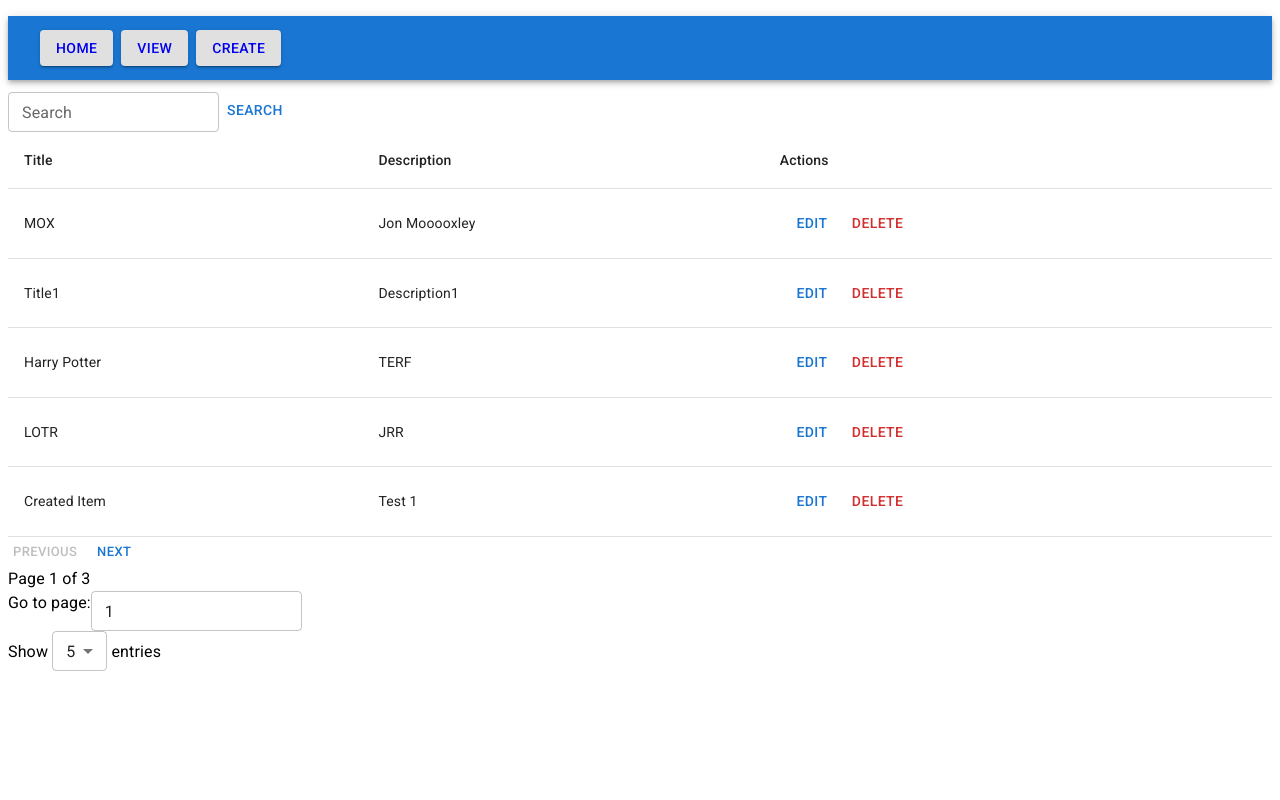
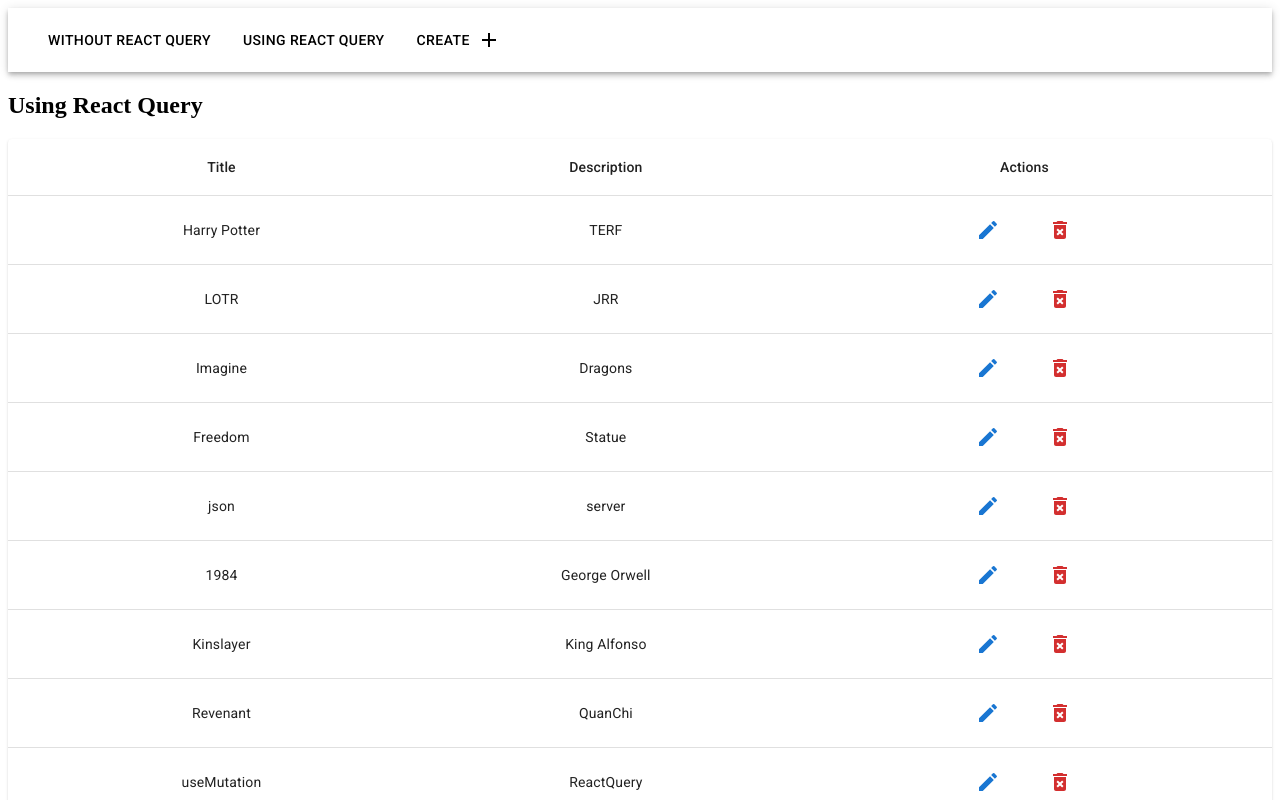
Before and after one commit to big-case/book-crud, a React (Create React App) app: page /view in a window 1280 px wide. Shown: the top 800 px of the page. Built offline with nearby package versions, Linux system fonts and the light colour scheme; data requests are answered from the project's data file.

Commit message:
react-query, separate component

```diff
--- a/db.json
+++ b/db.json
@@ -1,15 +1,5 @@
 {
   "books": [
-    {
-      "title": "MOX",
-      "description": "Jon Mooooxley",
-      "id": 18
-    },
-    {
-      "title": "Title1",
-      "description": "Description1",
-      "id": 19
-    },
     {
       "title": "Harry Potter",
       "description": "TERF",
@@ -21,39 +11,64 @@
       "id": 22
     },
     {
-      "title": "Created Item",
-      "description": "Test 1",
-      "id": 23
-    },
-    {
       "title": "Imagine",
       "description": "Dragons",
       "id": 24
     },
     {
-      "title": "Titles",
-      "description": "Descriptions",
+      "title": "Freedom",
+      "description": "Statue",
       "id": 25
     },
     {
-      "title": "New Titled",
-      "description": "New Description",
+      "title": "json",
+      "description": "server",
       "id": 26
     },
     {
-      "title": "1985",
+      "title": "1984",
       "description": "George Orwell",
       "id": 27
-    },
-    {
-      "title": "Samurai",
-      "description": "John Gleeway",
-      "id": 28
     },
     {
       "title": "Kinslayer",
       "description": "King Alfonso",
       "id": 29
+    },
+    {
+      "title": "Revenant",
+      "description": "QuanChi",
+      "id": 31
+    },
+    {
+      "title": "useMutation",
+      "description": "ReactQuery",
+      "id": 32
+    },
+    {
+      "title": "Monument Mythos",
+      "description": "Alex",
+      "id": 33
+    },
+    {
+      "title": "Disabled",
+      "description": "Button",
+      "id": 34
+    },
+    {
+      "title": "MOX",
+      "description": "Jon Moxley",
+      "id": 35
+    },
+    {
+      "title": "Disarm",
+      "description": "Her",
+      "id": 36
+    },
+    {
+      "title": "React",
+      "description": "Query",
+      "id": 37
     }
   ]
 }
--- a/package.json
+++ b/package.json
@@ -8,15 +8,13 @@
     "@fontsource/roboto": "^5.0.3",
     "@mui/icons-material": "^5.11.16",
     "@mui/material": "^5.13.5",
-    "@mui/x-data-grid": "^6.9.0",
-    "@mui/x-data-grid-generator": "^6.9.0",
     "@tanstack/react-query": "^4.29.25",
+    "@tanstack/react-query-devtools": "^4.29.25",
     "@tanstack/react-table": "^8.9.2",
     "@testing-library/jest-dom": "^5.16.5",
     "@testing-library/react": "^13.4.0",
     "@testing-library/user-event": "^13.5.0",
     "axios": "^1.4.0",
-    "material-react-table": "^1.14.0",
     "qs": "^6.11.2",
     "react": "^18.2.0",
     "react-dom": "^18.2.0",
@@ -27,6 +25,8 @@
   },
   "scripts": {
     "start": "react-scripts start",
+    "json-server": "json-server -w db.json -p 3003",
+    "dev": "concurrently \"npm start\" \"npm run json-server\"",
     "build": "react-scripts build",
     "test": "react-scripts test",
     "eject": "react-scripts eject"
--- a/src/App.js
+++ b/src/App.js
@@ -8,16 +8,18 @@ import '@fontsource/roboto/300.css';
 import '@fontsource/roboto/400.css';
 import '@fontsource/roboto/500.css';
 import '@fontsource/roboto/700.css';
-
+import RQView from './rqcomponents/RQView';
+import NavBar from './components/NavBar';
 
 function App() {
   return (
     <div>
       <div>
         <Router>
+          <NavBar/>
           <Routes>
             <Route path="/" element={<View />} />
-            <Route path="/view" element={<View />} />
+            <Route path="/view" element={<RQView />} />
             <Route path="/create" element={<Create />} />
             <Route path="/edit/:id" element={<Edit />} />
           </Routes>
--- a/src/components/CreatePage.jsx
+++ b/src/components/CreatePage.jsx
@@ -1,64 +1,50 @@
-import React from "react";
-import { Link, useNavigate } from "react-router-dom";
-import AppBar from '@mui/material/AppBar';
+import React, { useState } from "react";
+import { useNavigate } from "react-router-dom";
 import Button from '@mui/material/Button';
 import TextField from '@mui/material/TextField';
-import Toolbar from '@mui/material/Toolbar';
 import Typography from "@mui/material/Typography";
-import BookDataService from "../services/BookDataService";
+import { useQueryClient, useMutation } from "@tanstack/react-query";
+import { createData } from "../services/api";
 
 const Create = () => {
     const navigate = useNavigate();
-    const handleSubmit = async (e) => {
+    const queryClient = useQueryClient();
+    const [formData, setFormData] = useState({});
+    const [buttonDisabled, setButtonDisabled] = useState(false);
+
+    const addNewBook = useMutation((newBook) => createData(newBook), {
+      onSuccess: () => {
+        queryClient.invalidateQueries(['books']);
+        navigate('/view');
+      },
+      onError: (error, newItem, context) => {
+        queryClient.setQueryData('books', context);
+      },
+    })
+
+    const handleSubmit = (e) => {
       e.preventDefault();
-      const formData = new FormData(e.target);
-      const newBook = Object.fromEntries(formData.entries());
-      try {
-        await BookDataService.create(newBook);
-        navigate('/view');
-      } catch (error) {
-        console.log('Error creating data:', error);
-      }
+      addNewBook.mutate(formData);
+      setButtonDisabled(true);
+    };
+
+    const handleChange = (e) => {
+      setFormData({ ...formData, [e.target.name]: e.target.value});
     };
 
     return (
       <div>
         <Typography>
-        <AppBar position='static'>
-        <Toolbar>
-          <Link to="/">
-            <div style={{ marginLeft: '8px' }}>
-            <Button variant='contained' color='inherit'>
-              Home
-            </Button>
-            </div>
-          </Link>
-          <Link to="/view">
-            <div style={{ marginLeft: '8px' }}>
-            <Button variant='contained' color='inherit'>
-              View
-            </Button>
-            </div>
-          </Link>
-          <Link to="/create">
-            <div style={{ marginLeft: '8px' }}>
-            <Button variant='contained' color='inherit'>
-              Create
-            </Button>
-            </div>
-          </Link>
-        </Toolbar>
-      </AppBar>
         <h2>Create Entry</h2>
         <form onSubmit={handleSubmit}>
           <div style={{ marginBottom: '12px' }}>
-            <TextField label="title" name="title" required />
+            <TextField label="title" name="title" value={formData.title} onChange={handleChange} required />
           </div>
           <div style={{ marginBottom: '12px' }}>
-            <TextField label="description" name="description" required />
+            <TextField label="description" name="description" value={formData.description} onChange={handleChange} required />
           </div>
           <div>
-            <Button type="submit">Create</Button>
+            <Button type="submit" disabled={buttonDisabled}>Create</Button>
           </div>
         </form>
         </Typography>
--- a/src/components/EditPage.jsx
+++ b/src/components/EditPage.jsx
@@ -1,96 +1,81 @@
 import React, { useState, useEffect } from "react";
-import { Link, useParams } from "react-router-dom";
-import AppBar from '@mui/material/AppBar';
+import { useNavigate, useParams } from "react-router-dom";
 import Button from '@mui/material/Button';
 import LinearProgress from '@mui/material/LinearProgress';
 import TextField from '@mui/material/TextField';
-import Toolbar from '@mui/material/Toolbar';
 import Typography from "@mui/material/Typography";
-import BookDataService from "../services/BookDataService";
+import { useMutation, useQuery, useQueryClient } from "@tanstack/react-query";
+import { editData, fetchData } from "../services/api";
+import UpdateIcon from '@mui/icons-material/Update';
 
 const Edit = () => {
+    const [buttonDisabled, setButtonDisabled] = useState(false);
     const { id } = useParams();
-    const [title, setTitle] = useState('');
-    const [description, setDescription] = useState('');
-    const [loading, setLoading] = useState(true);
+    const navigate = useNavigate();
+    const queryClient = useQueryClient();
+    const [ formData, setFormData ] = useState({});
+
+    const { data: currentItem, isLoading } = useQuery(['books', id], async () => {
+        const response = await fetchData(id);
+        return response.data;
+        });
+
+    const editBook = useMutation(
+        (updatedItem) => editData(id, updatedItem),
+        {
+            onMutate: (updatedItem) =>{
+                queryClient.setQueryData(['books', id], updatedItem);
+            },
+            onSuccess: () => {
+                queryClient.invalidateQueries(['books']);
+                navigate('/view');
+            }
+        }
+    );
 
     useEffect(() => {
-        const fetchData = async () => {
-            try {
-                const response = await BookDataService.get(`${id}`);
-                const { title, description } = response.data;
-                setTitle(title);
-                setDescription(description);
-                setLoading(false);
-            } catch (error) {
-                console.log('Error fetching item data:', error);
-            }
-        };
-        fetchData();
-    }, [id]);
+        if(!isLoading) {
+            setFormData(currentItem);
+        }
+    }, [currentItem, isLoading]);
 
-    const handleUpdate = async (e) => {
+    const handleSubmit = (e) => {
         e.preventDefault();
-        try {
-            await BookDataService.update(`${id}`, { title, description });
-            navigate('/view');
-        } catch (error) {
-            console.log('Error updating item:', error);
-        }
+        editBook.mutate(formData);
+        setButtonDisabled(true);
     };
 
-    if (loading) {
+    const handleChange = (e) => {
+        setFormData({ ...formData, [e.target.name]: e.target.value });
+    };
+
+    if (isLoading) {
         return <LinearProgress />
     }
     return (
         <div>
             <Typography>
-            <AppBar position='static'>
-        <Toolbar>
-            <Link to="/">
-            <div style={{ marginLeft: '8px' }}>
-            <Button variant='contained' color='inherit'>
-                Home
-            </Button>
-            </div>
-            </Link>
-            <Link to="/view">
-            <div style={{ marginLeft: '8px' }}>
-            <Button variant='contained' color='inherit'>
-                View
-            </Button>
-            </div>
-            </Link>
-            <Link to="/create">
-            <div style={{ marginLeft: '8px' }}>
-            <Button variant='contained' color='inherit'>
-                Create
-            </Button>
-            </div>
-            </Link>
-        </Toolbar>
-        </AppBar>
             <h2>Edit Item</h2>
-            <form onSubmit={handleUpdate}>
+            <form onSubmit={handleSubmit}>
                 <div style={{ marginBottom:'12px' }}>
                     <TextField
                         size="small"
                         label="Title"
-                        id="title"
-                        value={title}
-                        onChange={(e) => setTitle(e.target.value)}
+                        name="title"
+                        value={formData.title || ''}
+                        onChange={handleChange}
                     />
                 </div>
                 <div style={{ marginBottom: '12px' }}>
                     <TextField
                         size="small"
                         label="description"
-                        id="description"
-                        value={description}
-                        onChange={(e) => setDescription(e.target.value)}
+                        name="description"
+                        value={formData.description || ''}
+                        onChange={handleChange}
                     />
                 </div>
-                <Button size="small" variant="outlined" type="submit">Update</Button>
+                <Button size="small" variant="outlined" type="submit" disabled={buttonDisabled}>Update &nbsp; <UpdateIcon/></Button>
             </form>
             </Typography>
         </div>
--- /dev/null
+++ b/src/components/NavBar.jsx
@@ -0,0 +1,34 @@
+import AppBar from '@mui/material/AppBar';
+import Button from '@mui/material/Button';
+import Toolbar from '@mui/material/Toolbar';
+import React from 'react'
+import AddIcon from '@mui/icons-material/Add';
+import { Link } from 'react-router-dom'
+
+const NavBar = () => {
+  return (
+    <div>
+      <AppBar position='static' className='navbar' color='transparent'>
+        <Toolbar>
+          <Link to="/">
+            <Button style={{ marginInline: '8px', color: 'black' }} variant='text' color='inherit'>
+              without React Query
+            </Button>
+          </Link>
+          <Link to="/view">
+            <Button style={{ marginInline: '8px', color: 'black' }} variant='text' color='inherit'>
+              using React Query
+            </Button>
+          </Link>
+          <Link to="/create">
+            <Button style={{ marginInline: '8px', color: 'black' }} variant='text' color='inherit'>
+              Create &nbsp; <AddIcon/>
+            </Button>
+          </Link>
+        </Toolbar>
+      </AppBar>
+    </div>
+  )
+}
+
+export default NavBar
--- a/src/components/View.jsx
+++ b/src/components/View.jsx
@@ -2,7 +2,6 @@ import React from 'react';
 import { useState } from 'react';
 import { useEffect } from 'react';
 import { useTable, usePagination } from 'react-table';
-import AppBar from '@mui/material/AppBar';
 import Button from '@mui/material/Button';
 import Dialog from '@mui/material/Dialog';
 import DialogActions from '@mui/material/DialogActions';
@@ -17,11 +16,9 @@ import TableCell from '@mui/material/TableCell';
 import TableHead from '@mui/material/TableHead';
 import TableRow from '@mui/material/TableRow';
 import TextField from '@mui/material/TextField';
-import Toolbar  from '@mui/material/Toolbar';
-import { Link, useLocation, useNavigate } from 'react-router-dom';
+import { useLocation, useNavigate } from 'react-router-dom';
 import BookDataService from '../services/BookDataService';
 import Typography from '@mui/material/Typography';
-// import { useQuery } from '@tanstack/react-query';
 
 const View = () => {
   const qs = require('qs');
@@ -34,6 +31,7 @@ const View = () => {
   const [selectedRow, setSelectedRow] = useState(null);
   const [deleteDialogOpen, setDeleteDialogOpen] = useState(false);
 
+  // not required while using react-query
   useEffect(() => {
     fetchData();
   }, [location.search]);
@@ -47,20 +45,6 @@ const View = () => {
       console.log('Error fetching data:', error);
     }
   };
-
-  {/**
-    const fetchData = async () => {
-      BookDataService.get(`${location.search}`);
-      setData(response.data);
-      setLoading(false);
-    } catch (error) {
-      console.log('Error fetching data:', {error.message});
-    }
-
-    const { data, isLoading } = useQuery(['books', searchQuery], () =>
-      BookDataService.get(`${location.search}`)
-    )
-  */}
 
   const handleOpenDeleteDialog = (row) => {
     setSelectedRow(row);
@@ -145,31 +129,6 @@ const View = () => {
   return (
     <div>
       <Typography mt={2}>
-      <AppBar position='static'>
-        <Toolbar>
-          <Link to="/">
-            <div style={{ marginLeft: '8px' }}>
-            <Button variant='contained' color='inherit'>
-              Home
-            </Button>
-            </div>
-          </Link>
-          <Link to="/view">
-            <div style={{ marginLeft: '8px' }}>
-            <Button variant='contained' color='inherit'>
-              View
-            </Button>
-            </div>
-          </Link>
-          <Link to="/create">
-            <div style={{ marginLeft: '8px' }}>
-            <Button variant='contained' color='inherit'>
-              Create
-            </Button>
-            </div>
-          </Link>
-        </Toolbar>
-      </AppBar>
       <div style={{ marginTop: '12px' }}>
       <form onSubmit={handleSearch}>
         <TextField
--- a/src/http-common.js
+++ b/src/http-common.js
@@ -1,8 +1,9 @@
 import axios from "axios";
+const BASE_URL = 'http://localhost:3003/';
 
 // axios create and api url
 export default axios.create({
-  baseURL: "http://localhost:3003/",
+  baseURL: BASE_URL,
   headers: {
     "Content-type": "application/json"
   }
--- a/src/index.js
+++ b/src/index.js
@@ -4,11 +4,21 @@ import ReactDOM from "react-dom/client";
 import App from "./App";
 import * as serviceWorker from "./serviceWorker";
 
+import { QueryClientProvider, QueryClient } from "@tanstack/react-query";
+import { ReactQueryDevtools } from "@tanstack/react-query-devtools";
+
+const queryClient = new QueryClient({
+  defaultOptions: { queries: { staleTime: 1000 * 60 * 5 } },
+});
+
 const root = ReactDOM.createRoot(document.getElementById('root'));
 
 root.render(
   <StrictMode>
-    <App />
+    <QueryClientProvider client={queryClient}>
+      <App />
+      <ReactQueryDevtools initialIsOpen={false} />
+    </QueryClientProvider>
   </StrictMode>
 );
 
--- /dev/null
+++ b/src/rqcomponents/RQView.jsx
@@ -0,0 +1,175 @@
+import React, { useEffect, useMemo, useState } from 'react'
+import { useMutation, useQuery, useQueryClient } from '@tanstack/react-query'
+import { useTable } from 'react-table';
+import Paper from '@mui/material/Paper'
+import Table from '@mui/material/Table'
+import TableBody from '@mui/material/TableBody'
+import TableCell from '@mui/material/TableCell'
+import TableContainer from '@mui/material/TableContainer'
+import TableHead from '@mui/material/TableHead'
+import TableRow from '@mui/material/TableRow'
+import { deleteData, fetchAllData } from '../services/api';
+import Button from '@mui/material/Button';
+import Dialog from '@mui/material/Dialog';
+import DialogActions from '@mui/material/DialogActions';
+import DialogContent from '@mui/material/DialogContent';
+import DialogTitle from '@mui/material/DialogTitle';
+import Typography from '@mui/material/Typography';
+import { useNavigate } from 'react-router-dom/';
+import LinearProgress from '@mui/material/LinearProgress';
+import EditIcon from '@mui/icons-material/Edit';
+import DeleteForeverIcon from '@mui/icons-material/DeleteForever';
+
+const TableLayout = ({
+  getTableProps,
+  getTableBodyProps,
+  headerGroups,
+  rows,
+  prepareRow,
+  }) => {
+  return (
+    <TableContainer component={Paper}>
+      <Table {...getTableProps()}>
+        <TableHead>
+          {headerGroups.map(headerGroup => (
+            <TableRow {...headerGroup.getHeaderGroupProps()}>
+              {headerGroup.headers.map(column => (
+                <TableCell {...column.getHeaderProps()} align='center'>{column.render('Header')}</TableCell>
+              ))}
+            </TableRow>
+          ))}
+        </TableHead>
+        <TableBody {...getTableBodyProps()}>
+          {rows.map((row, i) => {
+            prepareRow(row)
+            return(
+              <TableRow {...row.getRowProps()}>
+                {row.cells.map(cell => {
+                  return <TableCell {...cell.getCellProps()} align='center'>{cell.render('Cell')}</TableCell>
+                })}
+              </TableRow>
+            )
+          })}
+        </TableBody>
+      </Table>
+    </TableContainer>
+  )
+}
+
+const TableInstance = ({ tableData }) => {
+  const [columns, data] = useMemo(
+    () => {
+      const columns = [
+        {
+          Header: 'Title',
+          accessor: 'title'
+        },
+        {
+          Header: 'Description',
+          accessor: 'description'
+        },
+        {
+          Header: 'Actions',
+          accessor: 'id',
+          Cell: ({ value, row }) => (
+            <div>
+            <Button style={{ marginInline: '4px' }} onClick={() => navigate(`/edit/${value}`)}>
+              <EditIcon/>
+            </Button>
+            <Button style={{ marginInline: '4px' }} color='error' onClick={() => handleOpenDeleteDialog(row)}>
+              <DeleteForeverIcon/>
+            </Button>
+          </div>
+          )
+        }
+      ];
+      return [columns, tableData];
+    },
+    [tableData]
+  );
+
+  const tableInstance = useTable({ columns, data });
+  const navigate = useNavigate();
+  const [selectedRow, setSelectedRow] = useState(null);
+  const [deleteDialogOpen, setDeleteDialogOpen] = useState(false);
+  const queryClient = useQueryClient();
+  const [buttonDisabled, setButtonDisabled] = useState(false);
+
+  const handleOpenDeleteDialog = (row) => {
+    setSelectedRow(row);
+    setDeleteDialogOpen(true);
+  };
+
+  const handleCloseDeleteDialog = () => {
+    setSelectedRow(null);
+    setDeleteDialogOpen(false);
+    setButtonDisabled(false);
+  };
+
+  const handleDelete = async () => {
+    try {
+      await handleDeleteRow.mutateAsync();
+    } catch (error) {
+      console.log(error);
+    }
+    setButtonDisabled(true);
+  };
+
+  const handleDeleteRow = useMutation(
+    () => deleteData(selectedRow.original.id),
+    {
+      onSuccess: () => {
+        queryClient.invalidateQueries(['books']);
+        handleCloseDeleteDialog();
+        navigate('/view');
+      },
+    }
+  );
+
+  return (
+    <div>
+    <TableLayout {...tableInstance} />
+    <Dialog open={deleteDialogOpen} onClose={handleCloseDeleteDialog}>
+    <DialogTitle>Delete Item</DialogTitle>
+    <DialogContent>
+      <Typography>Are you sure you want to delete this item?</Typography>
+    </DialogContent>
+    <DialogActions>
+      <Button onClick={handleCloseDeleteDialog} disabled={buttonDisabled}>
+        Cancel
+      </Button>
+      <Button onClick={handleDelete} disabled={buttonDisabled} color="error">
+        Delete
+      </Button>
+    </DialogActions>
+    </Dialog>
+    </div>
+  );
+}
+
+const RQView = () => {
+  const [tableData, setTableData] = useState(null);
+
+  const { isLoading, data: apiResponse, isError, error } = useQuery(['books'], fetchAllData);
+
+  useEffect(() => {
+    setTableData(apiResponse?.data);
+  }, [apiResponse]);
+
+  if(isLoading || !tableData) {
+    return <h2><LinearProgress/></h2>
+  };
+
+  if(isError) {
+    return <h2>{error}</h2>
+  };
+
+  return (
+    <>
+      <h2>Using React Query</h2>
+      <TableInstance tableData={tableData}/>
+    </>
+  )
+}
+
+export default RQView
--- /dev/null
+++ b/src/services/api.js
@@ -0,0 +1,25 @@
+import axios from "axios";
+
+const api = axios.create({
+  baseURL: 'http://localhost:3003/'
+});
+
+export const fetchData = async (id) => {
+  return await api.get(`/books/${id}`);
+};
+
+export const fetchAllData = async () => {
+  return await api.get('/books/');
+};
+
+export const createData = async (newBook) => {
+  return await api.post('/books/', newBook);
+};
+
+export const editData = async (id, editedData) => {
+  return await api.put(`/books/${id}`, editedData);
+};
+
+export const deleteData = async (id) => {
+  return await api.delete(`/books/${id}`);
+};
```
Also changed, not shown: src/App.css (line endings or trailing spaces), 1 other file (tests, documents, lock files or other folders).
